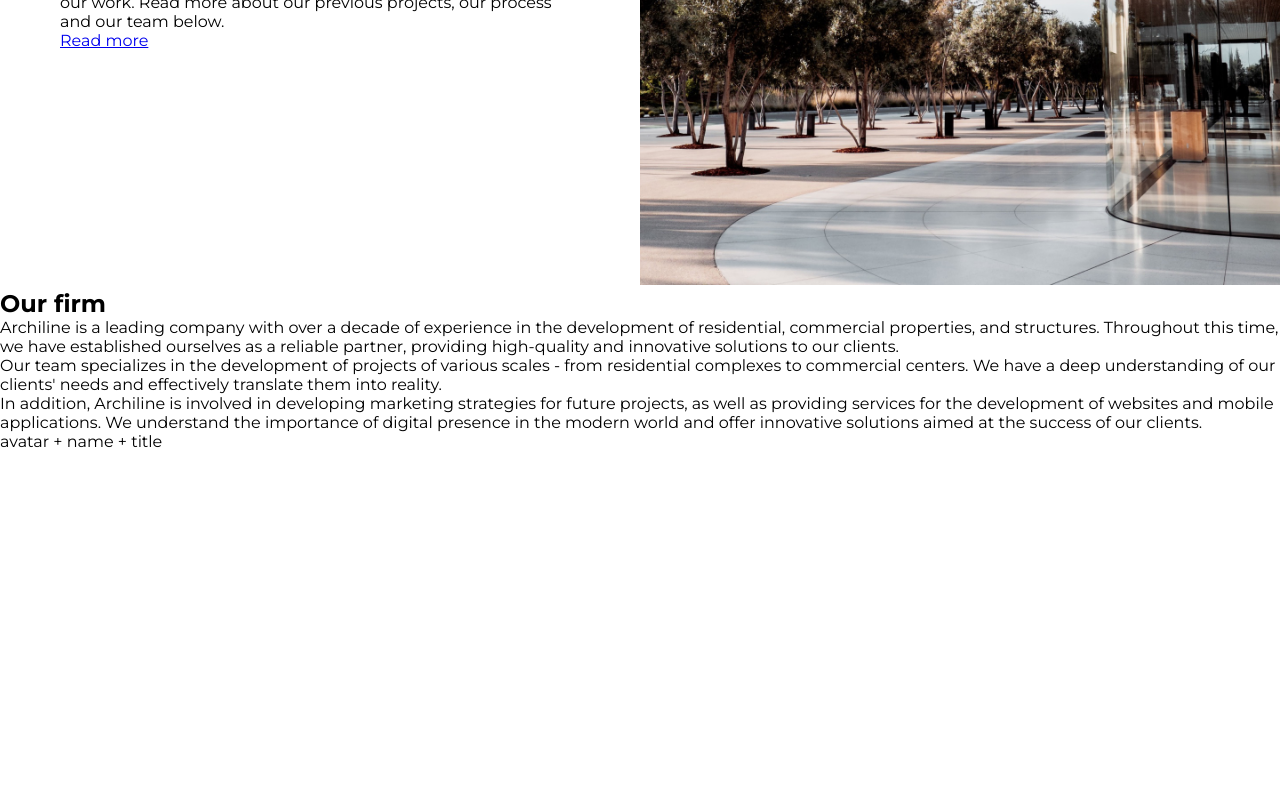
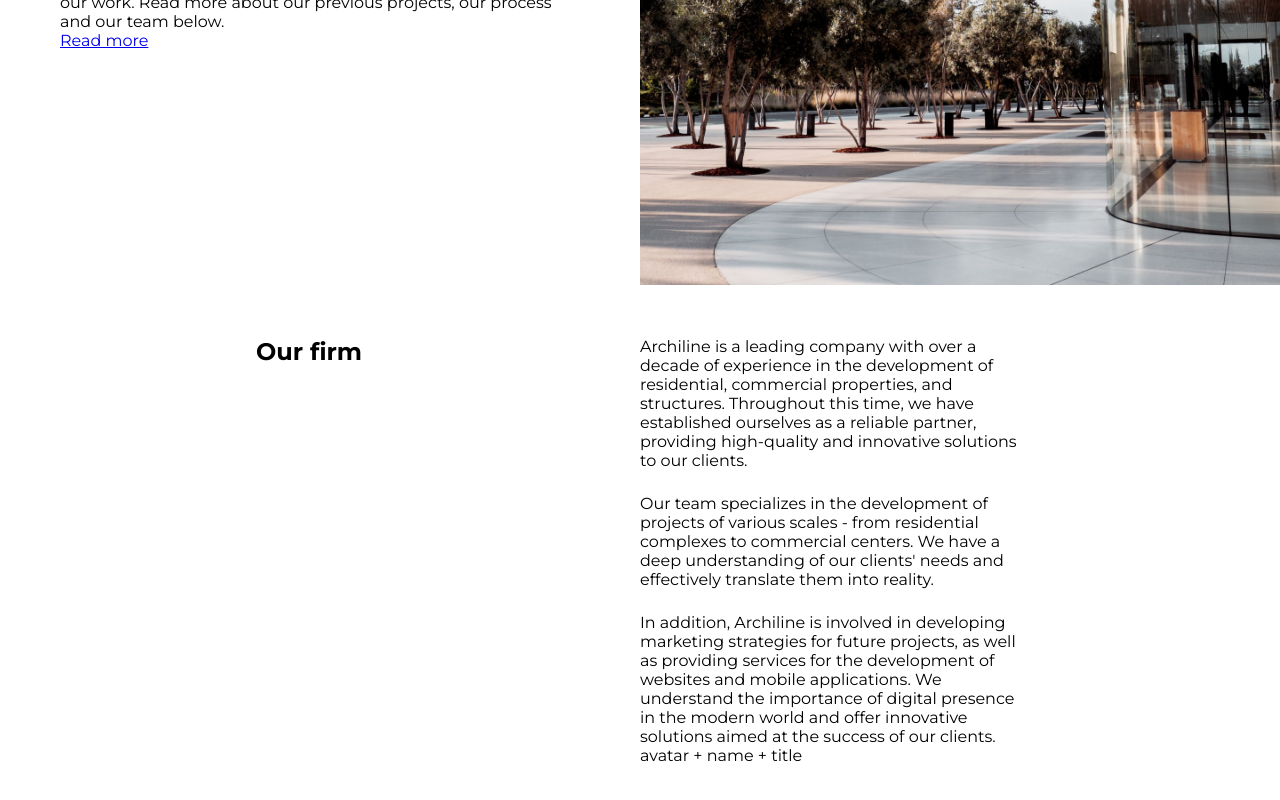
Before and after one commit to vladyslavZinchenko77/archiline, a Next.js app: page / in a window 1280 px wide. Shown: the part 398-1198 px from the top of the page. Before the commit the page ends 849 px from the top, so only its background shows below. Built offline with nearby package versions, Linux system fonts and the light colour scheme.

Commit message:
updated about sectuion's styles

```diff
--- /dev/null
+++ b/src/components/ui/About/About.scss
@@ -0,0 +1,28 @@
+
+
+.about{
+    display: flex;
+    justify-content: center;
+    padding: 48px 0 48px;
+    .about__wrap{
+        max-width: 768px;
+        display: flex;
+        justify-content: space-between;
+    }
+}
+
+.about__title-wrap{
+    width: 50%;
+
+}
+
+
+.about__text-wrap{
+    width: 50%;
+    .about__text-item{
+        padding-top: 24px;
+        &:first-child{
+            padding: 0;
+        }
+    }
+}
--- a/src/components/ui/About/About.tsx
+++ b/src/components/ui/About/About.tsx
@@ -1,31 +1,38 @@
 import React, { FC } from 'react';
+
+import './About.scss';
 
 const About: FC = () => {
   return (
     <section className="about">
-      <h2>Our firm</h2>
-      <div>
-        <p>
-          Archiline is a leading company with over a decade of experience in the
-          development of residential, commercial properties, and structures.
-          Throughout this time, we have established ourselves as a reliable
-          partner, providing high-quality and innovative solutions to our
-          clients.
-        </p>
-        <p>
-          Our team specializes in the development of projects of various scales
-          - from residential complexes to commercial centers. We have a deep
-          understanding of our clients' needs and effectively translate them
-          into reality.
-        </p>
-        <p>
-          In addition, Archiline is involved in developing marketing strategies
-          for future projects, as well as providing services for the development
-          of websites and mobile applications. We understand the importance of
-          digital presence in the modern world and offer innovative solutions
-          aimed at the success of our clients.
-        </p>
-        <div>avatar + name + title</div>
+      <div className="about__wrap">
+        <div className="about__title-wrap">
+          <h2 className="about__title">Our firm</h2>
+        </div>
+
+        <div className="about__text-wrap">
+          <p className="about__text-item">
+            Archiline is a leading company with over a decade of experience in
+            the development of residential, commercial properties, and
+            structures. Throughout this time, we have established ourselves as a
+            reliable partner, providing high-quality and innovative solutions to
+            our clients.
+          </p>
+          <p className="about__text-item">
+            Our team specializes in the development of projects of various
+            scales - from residential complexes to commercial centers. We have a
+            deep understanding of our clients' needs and effectively translate
+            them into reality.
+          </p>
+          <p className="about__text-item">
+            In addition, Archiline is involved in developing marketing
+            strategies for future projects, as well as providing services for
+            the development of websites and mobile applications. We understand
+            the importance of digital presence in the modern world and offer
+            innovative solutions aimed at the success of our clients.
+          </p>
+          <div>avatar + name + title</div>
+        </div>
       </div>
     </section>
   );
```
